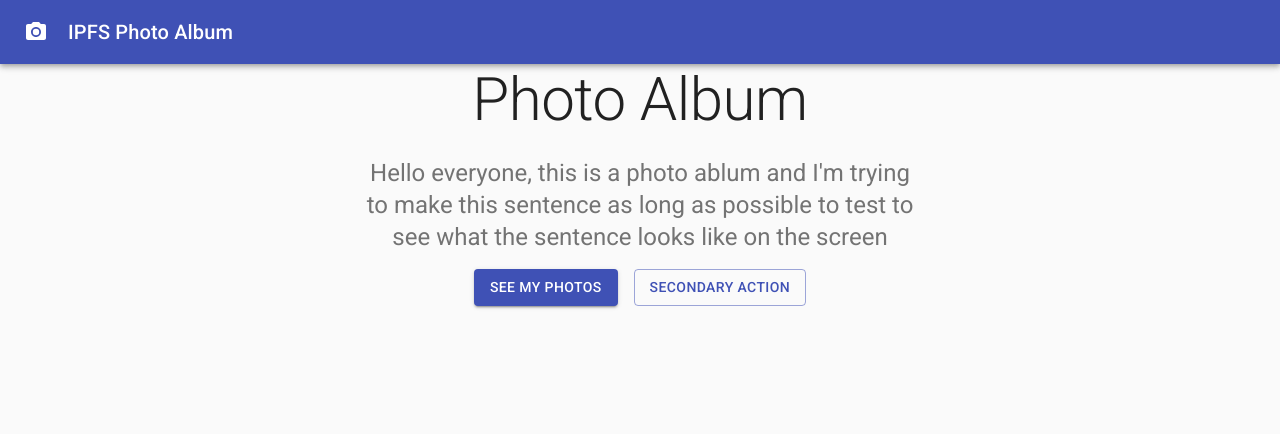
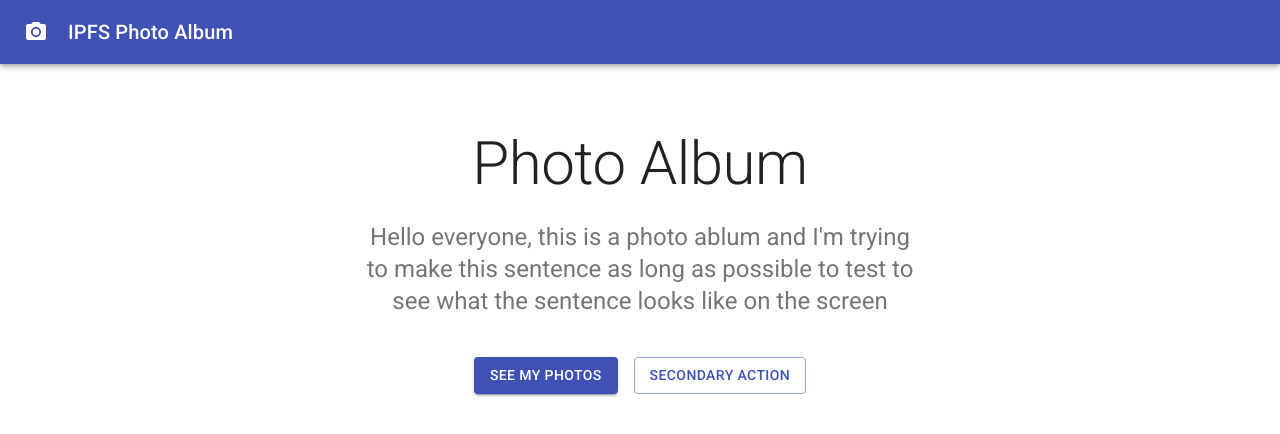
Before and after one commit to noryev/material-ui-demo, a React (Create React App) app: page / in a window 1280 px wide. Shown: the top 434 px of the page. Built offline with nearby package versions, Linux system fonts and the light colour scheme.

Commit message:
{x} instead of 'x' duh

```diff
--- a/src/app.jsx
+++ b/src/app.jsx
@@ -20,15 +20,15 @@ const App = () => {
                 </Toolbar>
             </AppBar>
             <main>
-                <div className='classes.container'>
-                    <Container maxWidth="sm" >
+                <div className={classes.container}>
+                    <Container maxWidth="sm">
                         <Typography variant="h2" align="center" color="textPrimary" gutterBottom>
                             Photo Album
                         </Typography>
                         <Typography variant="h5" align="center" color="textSecondary" paragraph>
                             Hello everyone, this is a photo ablum and I'm trying to make this sentence as long as possible to test to see what the sentence looks like on the screen
                         </Typography>
-                        <div className={classes.button}>
+                        <div className={classes.buttons}>
                             <Grid container spacing={2} justify="center">
                                 <Grid item>
                                     <Button variant="contained" color="primary">
--- a/src/styles.js
+++ b/src/styles.js
@@ -13,7 +13,7 @@ const useStyles = makeStyles (( theme ) => ({
 
     },
     buttons: {
-
+        marginTop: '40px'
 
     }
 }));
```
